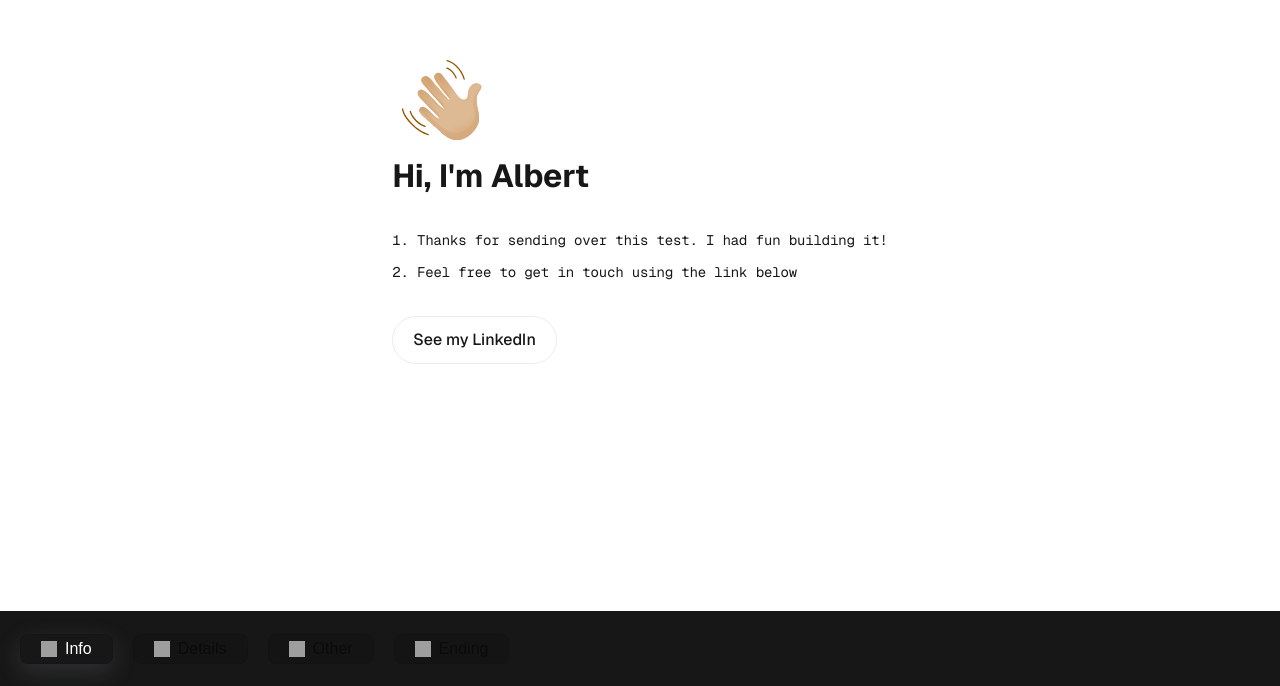
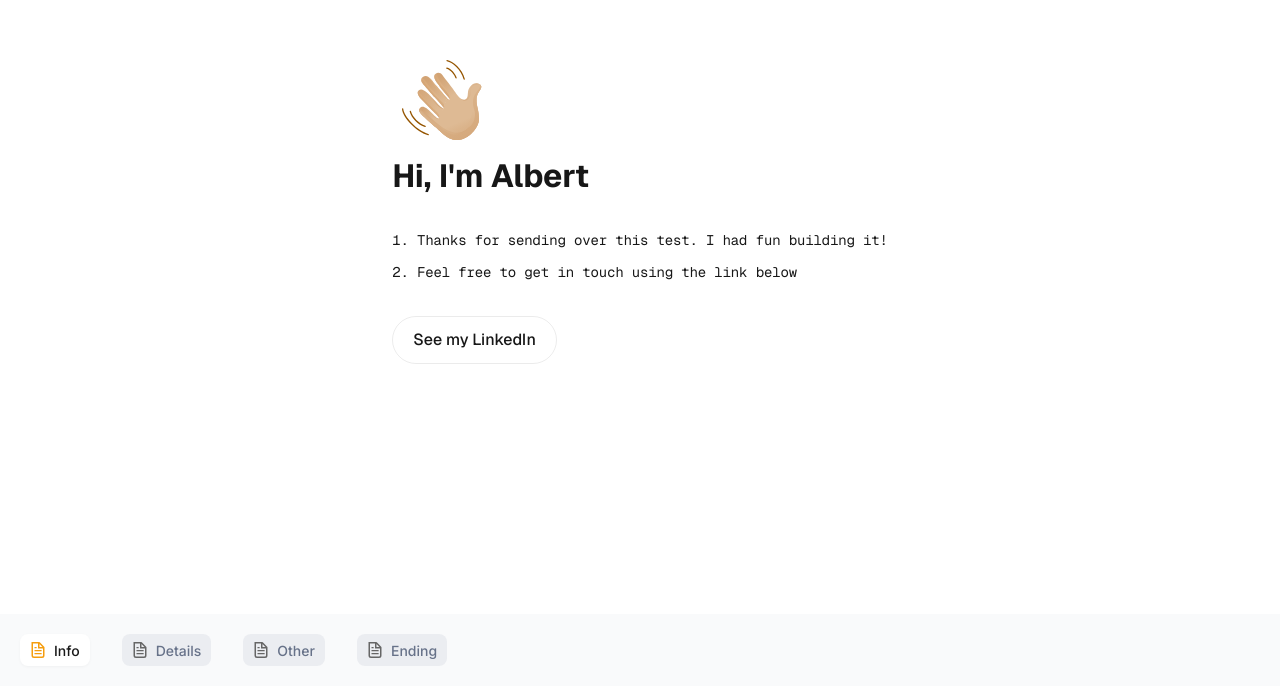
Before and after one commit to albert-park/fillout-frontend-test, a Next.js app: page / in a window 1280 px wide. Shown: the part 114-800 px from the top of the page. Built offline with nearby package versions, Linux system fonts and the light colour scheme; grey boxes are pictures that could not be loaded.

Commit message:
adds svg components as icons; update styling with figma values; adds add new page hover transition

```diff
--- a/components/Navigation/index.tsx
+++ b/components/Navigation/index.tsx
@@ -1,7 +1,10 @@
 "use client";
+import { useState } from "react";
 import styles from "./navigation.module.css";
 import { TabProps } from "../Tab";
-import { useState } from "react";
+import TabItem from "../TabItem";
+import File from "../svg/file";
+
 import {
   closestCenter,
   DndContext,
@@ -11,13 +14,12 @@ import {
   useSensors
 } from "@dnd-kit/core";
 import { arrayMove, SortableContext } from "@dnd-kit/sortable";
-import TabItem from "../TabItem";
 
 const tabsData: TabProps[] = [
-  { id: "1", icon: "/file.svg", label: "Info" },
-  { id: "2", icon: "/file.svg", label: "Details" },
-  { id: "3", icon: "/file.svg", label: "Other" },
-  { id: "4", icon: "/file.svg", label: "Ending" }
+  { id: "1", Icon: File, label: "Info" },
+  { id: "2", Icon: File, label: "Details" },
+  { id: "3", Icon: File, label: "Other" },
+  { id: "4", Icon: File, label: "Ending" }
 ];
 
 const Navigation = () => {
@@ -33,25 +35,17 @@ const Navigation = () => {
     })
   );
 
-  const handleHover = (index: number) => {
-    setAddTabIndex(index);
-  };
-
-  const handleTabClick = (index: number) => {
-    setActiveTabIndex(index);
-  };
-
   const handleDragEnd = (event: DragEndEvent) => {
     const { active, over } = event;
 
     if (!over) return;
 
     if (active.id !== over.id) {
-      setActiveTabIndex(tabs.findIndex((tab) => tab.id === over.id));
+      const oldIndex = tabs.findIndex((tab) => tab.id === active.id);
+      const newIndex = tabs.findIndex((tab) => tab.id === over?.id);
+
+      setActiveTabIndex(newIndex);
       setTabs((items) => {
-        const oldIndex = items.findIndex((item) => item.id === active.id);
-        const newIndex = items.findIndex((item) => item.id === over.id);
-
         return arrayMove(items, oldIndex, newIndex);
       });
     }
@@ -66,7 +60,7 @@ const Navigation = () => {
       <footer className={styles.footer}>
         <SortableContext items={tabs}>
           {tabs.map((tab, index) => {
-            const { id, icon, label } = tab;
+            const { id, Icon, label } = tab;
             const isTabActive = index === activeTabIndex;
             const showAddTabButton = addTabIndex === index;
 
@@ -75,13 +69,13 @@ const Navigation = () => {
                 index={index}
                 key={id}
                 id={id}
-                icon={icon}
+                Icon={Icon}
                 label={label}
                 isActive={isTabActive}
-                handleHover={() => handleHover(index)}
+                handleHover={() => setAddTabIndex(index)}
                 handleMouseLeave={() => setAddTabIndex(null)}
                 onMouseDown={() => {
-                  handleTabClick(index);
+                  setActiveTabIndex(index);
                 }}
                 showAddTabButton={showAddTabButton}
               />
--- a/components/Navigation/navigation.module.css
+++ b/components/Navigation/navigation.module.css
@@ -1,10 +1,10 @@
 .footer {
   grid-row-start: 3;
   display: flex;
-  background: var(--foreground);
+  background: #f9fafb;
   color: var(--background);
-  height: 75px;
-  padding: 0 20px;
+  height: 72px;
+  padding: 20px;
 }
 
 .footer a {
--- a/components/Tab/index.tsx
+++ b/components/Tab/index.tsx
@@ -1,16 +1,20 @@
-import Image from "next/image";
+import React, { ComponentType, MemoExoticComponent } from "react";
 import styles from "./tab.module.css";
 
 export type TabProps = {
   id: string;
-  icon: string;
+  Icon: MemoExoticComponent<ComponentType<any>>;
   label: string;
   isActive?: boolean;
 };
 
-const Tab = ({ id, label, icon, isActive = false }: TabProps) => {
+const Tab = ({ id, label, Icon, isActive = false }: TabProps) => {
+  const activeFill = isActive ? " #F59D0E" : " #666666";
+
   const handleRightClick = (event: React.MouseEvent) => {
     event.preventDefault();
+
+    // pull right click menu logic here
     console.log("Right click on tab:", label);
   };
 
@@ -20,7 +24,7 @@ const Tab = ({ id, label, icon, isActive = false }: TabProps) => {
       className={`${styles.tab} ${isActive && styles.active}`}
       onContextMenu={handleRightClick}
     >
-      <Image aria-hidden src={icon} alt="File icon" width={16} height={16} />
+      <Icon width={16} height={16} fill={activeFill} />
       {label}
     </div>
   );
--- a/components/Tab/tab.module.css
+++ b/components/Tab/tab.module.css
@@ -2,24 +2,28 @@
   display: flex;
   align-items: center;
   gap: 8px;
-  border-radius: 8px;
-  margin: 20px 0;
-  padding: 5px 20px;
-  background-color: rgba(0, 0, 0, 0.1);
-  border: 1px solid rgba(0, 0, 0, 0.1);
-  color: rgba(0, 0, 0, 0.5);
+  height: 32px;
+  border-radius: var(--border-radius);
+  font-size: var(--font-size-primary);
+  font-family: var(--font-inter), sans-serif;
+  padding: 4px 10px;
+  background: rgba(157, 164, 178, 0.15);
+  color: #677289;
 }
 
 .tab:hover {
+  background: rgba(157, 164, 178, 0.35);
   cursor: pointer;
-  background-color: var(--foreground);
-  border: 1px solid rgba(0, 0, 0, 0.1);
 }
 
 .active {
-  background-color: var(--foreground);
-  color: var(--background);
-  box-shadow: rgba(149, 157, 165, 0.2) 0px 8px 24px;
+  background: #ffffff;
+  color: #1a1a1a;
+  box-shadow: 0px 1px 3px 0px #0000000a;
+}
+
+svg .active {
+  fill: #f59d0e;
 }
 
 .tab img {
--- a/components/TabItem/index.tsx
+++ b/components/TabItem/index.tsx
@@ -3,9 +3,9 @@ import Tab, { TabProps } from "../Tab";
 import styles from "./tabItem.module.css";
 import { useSortable } from "@dnd-kit/sortable";
 import { CSS } from "@dnd-kit/utilities";
+import Plus from "../svg/plus";
 
 interface TabItemProps extends TabProps {
-  id: string;
   index: number;
   handleHover: (index: number) => void;
   handleMouseLeave: (index: number | null) => void;
@@ -16,13 +16,13 @@ interface TabItemProps extends TabProps {
 const TabItem = ({
   index,
   id,
-  icon,
+  Icon,
   label,
-  isActive,
+  isActive = false,
   handleHover,
   handleMouseLeave,
   onMouseDown,
-  showAddTabButton
+  showAddTabButton = false
 }: TabItemProps) => {
   const { attributes, listeners, setNodeRef, transform, transition } =
     useSortable({ id });
@@ -36,18 +36,22 @@ const TabItem = ({
       key={id}
       ref={setNodeRef}
       style={style}
+      className={styles.tabItem}
+      onClick={onMouseDown}
       {...attributes}
       {...listeners}
-      className={styles.tabItem}
-      onClick={onMouseDown}
     >
-      <Tab id={id} icon={icon} label={label} isActive={isActive} />
+      <Tab id={id} Icon={Icon} label={label} isActive={isActive} />
       <div
         className={styles.addTab}
         onMouseEnter={() => handleHover(index)}
         onMouseLeave={() => handleMouseLeave(null)}
       >
-        {showAddTabButton && <div className={styles.addTabButton}>+</div>}
+        {showAddTabButton && (
+          <div className={styles.addTabButton}>
+            <Plus />
+          </div>
+        )}
       </div>
     </div>
   );
--- a/components/TabItem/tabItem.module.css
+++ b/components/TabItem/tabItem.module.css
@@ -1,26 +1,28 @@
 .tabItem {
   display: flex;
   align-items: center;
-  height: 100%;
-  min-width: 20px;
   width: fit-content;
 }
 
 .addTab {
   height: 100%;
-  min-width: 20px;
+  min-width: 32px;
   width: 0;
-  transition: width 0.3s ease;
+  transition: all 0.5s linear;
   display: flex;
   align-items: center;
 }
 
 .addTab:hover {
-  width: fit-content;
+  align-self: baseline;
+  background: var(--brand-accent);
+  border-radius: var(--border-radius);
   cursor: pointer;
+  width: 100%;
 }
 
 .addTabButton {
+  align-self: baseline;
   padding: 5px;
-  margin: 0 15px;
+  margin: 0 10px;
 }
```
